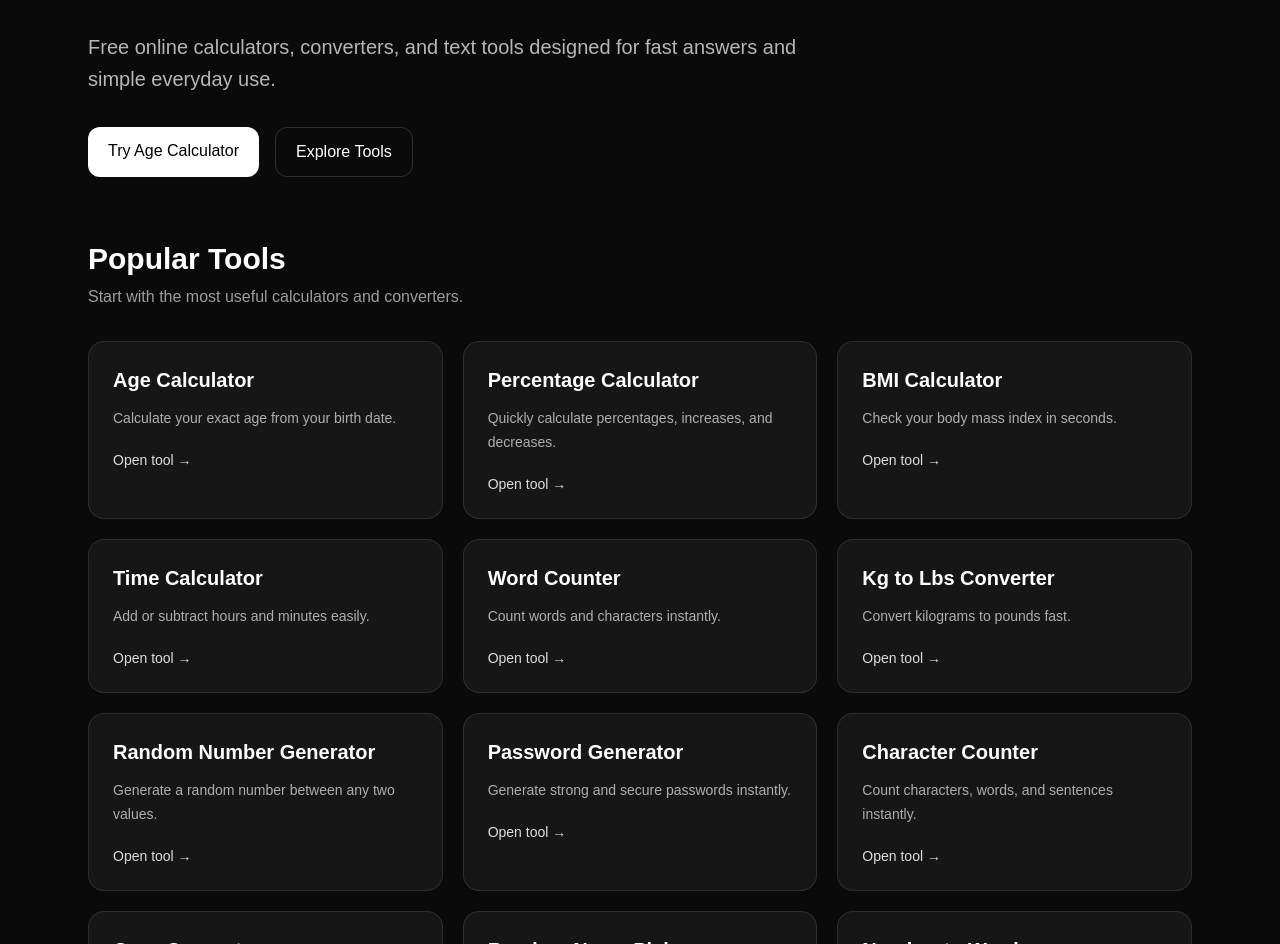
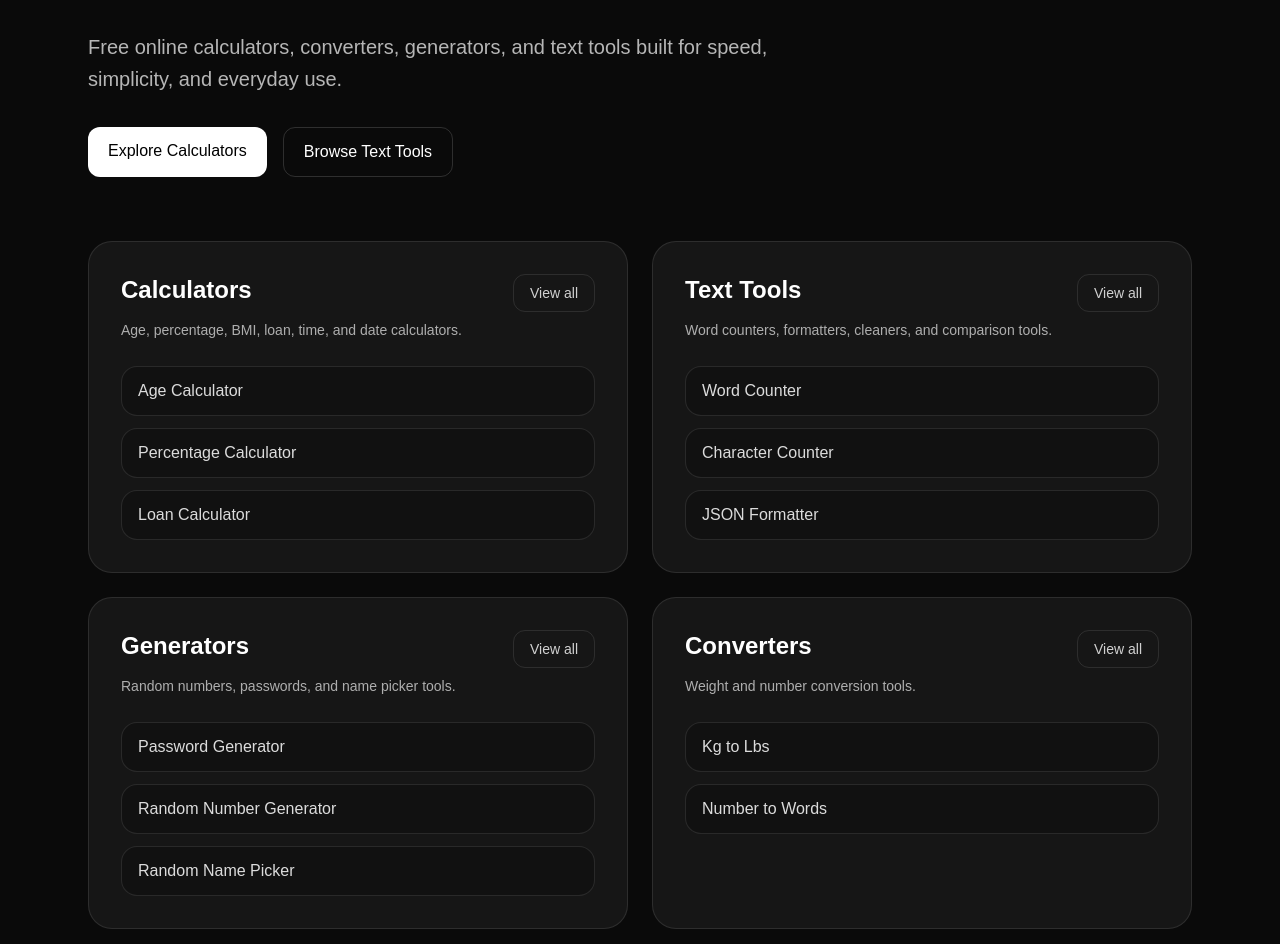
Before and after one commit to spacekjk/tool-nova-site, a Next.js app: page / in a window 1280 px wide. Shown: the part 228-1172 px from the top of the page. Built offline with nearby package versions, Linux system fonts and the light colour scheme.

Commit message:
add category pages and homepage structure

```diff
--- /dev/null
+++ b/app/calculators/page.tsx
@@ -0,0 +1,66 @@
+import Link from "next/link";
+
+const calculators = [
+  {
+    title: "Age Calculator",
+    href: "/age-calculator",
+    description: "Calculate your exact age from your birth date.",
+  },
+  {
+    title: "Percentage Calculator",
+    href: "/percentage-calculator",
+    description: "Calculate percentages, increases, and decreases.",
+  },
+  {
+    title: "BMI Calculator",
+    href: "/bmi-calculator",
+    description: "Check your body mass index quickly.",
+  },
+  {
+    title: "Time Calculator",
+    href: "/time-calculator",
+    description: "Add or subtract hours and minutes.",
+  },
+  {
+    title: "Loan Calculator",
+    href: "/loan-calculator",
+    description: "Estimate monthly payments and total interest.",
+  },
+  {
+    title: "Days Between Dates",
+    href: "/days-between-dates",
+    description: "Find the number of days between two dates.",
+  },
+];
+
+export default function CalculatorsPage() {
+  return (
+    <main className="min-h-screen bg-neutral-950 text-white">
+      <section className="mx-auto max-w-6xl px-6 py-14">
+        <p className="mb-3 text-sm text-white/60">Tool Nova Categories</p>
+        <h1 className="text-4xl font-bold tracking-tight sm:text-5xl">
+          Calculators
+        </h1>
+        <p className="mt-4 max-w-3xl text-lg leading-8 text-white/70">
+          Explore free online calculators for age, percentages, BMI, loans,
+          dates, and more.
+        </p>
+
+        <div className="mt-10 grid gap-5 sm:grid-cols-2 lg:grid-cols-3">
+          {calculators.map((tool) => (
+            <Link
+              key={tool.href}
+              href={tool.href}
+              className="rounded-2xl border border-white/10 bg-white/5 p-6 transition hover:border-white/20 hover:bg-white/10"
+            >
+              <h2 className="text-xl font-semibold">{tool.title}</h2>
+              <p className="mt-3 text-sm leading-6 text-white/65">
+                {tool.description}
+              </p>
+            </Link>
+          ))}
+        </div>
+      </section>
+    </main>
+  );
+}
--- a/app/components.tsx
+++ b/app/components.tsx
@@ -4,6 +4,10 @@ import Link from "next/link";
 import { useState } from "react";
 
 const tools = [
+  { href: "/calculators", label: "All Calculators" },
+  { href: "/text-tools", label: "All Text Tools" },
+  { href: "/generators", label: "All Generators" },
+  { href: "/converters", label: "All Converters" },
   { href: "/age-calculator", label: "Age Calculator" },
   { href: "/percentage-calculator", label: "Percentage Calculator" },
   { href: "/bmi-calculator", label: "BMI Calculator" },
--- /dev/null
+++ b/app/converters/page.tsx
@@ -0,0 +1,45 @@
+import Link from "next/link";
+
+const converters = [
+  {
+    title: "Kg to Lbs Converter",
+    href: "/kg-to-lbs",
+    description: "Convert kilograms to pounds instantly.",
+  },
+  {
+    title: "Number to Words",
+    href: "/number-to-words",
+    description: "Convert numbers into English words.",
+  },
+];
+
+export default function ConvertersPage() {
+  return (
+    <main className="min-h-screen bg-neutral-950 text-white">
+      <section className="mx-auto max-w-6xl px-6 py-14">
+        <p className="mb-3 text-sm text-white/60">Tool Nova Categories</p>
+        <h1 className="text-4xl font-bold tracking-tight sm:text-5xl">
+          Converters
+        </h1>
+        <p className="mt-4 max-w-3xl text-lg leading-8 text-white/70">
+          Free online converters for units, numbers, and everyday use.
+        </p>
+
+        <div className="mt-10 grid gap-5 sm:grid-cols-2 lg:grid-cols-3">
+          {converters.map((tool) => (
+            <Link
+              key={tool.href}
+              href={tool.href}
+              className="rounded-2xl border border-white/10 bg-white/5 p-6 transition hover:border-white/20 hover:bg-white/10"
+            >
+              <h2 className="text-xl font-semibold">{tool.title}</h2>
+              <p className="mt-3 text-sm leading-6 text-white/65">
+                {tool.description}
+              </p>
+            </Link>
+          ))}
+        </div>
+      </section>
+    </main>
+  );
+}
--- /dev/null
+++ b/app/generators/page.tsx
@@ -0,0 +1,50 @@
+import Link from "next/link";
+
+const generators = [
+  {
+    title: "Random Number Generator",
+    href: "/random-number-generator",
+    description: "Generate a random number between any two values.",
+  },
+  {
+    title: "Password Generator",
+    href: "/password-generator",
+    description: "Create strong and secure passwords instantly.",
+  },
+  {
+    title: "Random Name Picker",
+    href: "/random-name-picker",
+    description: "Pick a random name from a list.",
+  },
+];
+
+export default function GeneratorsPage() {
+  return (
+    <main className="min-h-screen bg-neutral-950 text-white">
+      <section className="mx-auto max-w-6xl px-6 py-14">
+        <p className="mb-3 text-sm text-white/60">Tool Nova Categories</p>
+        <h1 className="text-4xl font-bold tracking-tight sm:text-5xl">
+          Generators
+        </h1>
+        <p className="mt-4 max-w-3xl text-lg leading-8 text-white/70">
+          Free online generators for numbers, passwords, and name picking.
+        </p>
+
+        <div className="mt-10 grid gap-5 sm:grid-cols-2 lg:grid-cols-3">
+          {generators.map((tool) => (
+            <Link
+              key={tool.href}
+              href={tool.href}
+              className="rounded-2xl border border-white/10 bg-white/5 p-6 transition hover:border-white/20 hover:bg-white/10"
+            >
+              <h2 className="text-xl font-semibold">{tool.title}</h2>
+              <p className="mt-3 text-sm leading-6 text-white/65">
+                {tool.description}
+              </p>
+            </Link>
+          ))}
+        </div>
+      </section>
+    </main>
+  );
+}
--- a/app/page.tsx
+++ b/app/page.tsx
@@ -1,92 +1,45 @@
 import Link from "next/link";
 
-const tools = [
+const categories = [
   {
-    title: "Age Calculator",
-    href: "/age-calculator",
-    description: "Calculate your exact age from your birth date.",
+    title: "Calculators",
+    href: "/calculators",
+    description: "Age, percentage, BMI, loan, time, and date calculators.",
+    items: [
+      { title: "Age Calculator", href: "/age-calculator" },
+      { title: "Percentage Calculator", href: "/percentage-calculator" },
+      { title: "Loan Calculator", href: "/loan-calculator" },
+    ],
   },
   {
-    title: "Percentage Calculator",
-    href: "/percentage-calculator",
-    description: "Quickly calculate percentages, increases, and decreases.",
+    title: "Text Tools",
+    href: "/text-tools",
+    description: "Word counters, formatters, cleaners, and comparison tools.",
+    items: [
+      { title: "Word Counter", href: "/word-counter" },
+      { title: "Character Counter", href: "/character-counter" },
+      { title: "JSON Formatter", href: "/json-formatter" },
+    ],
   },
   {
-    title: "BMI Calculator",
-    href: "/bmi-calculator",
-    description: "Check your body mass index in seconds.",
+    title: "Generators",
+    href: "/generators",
+    description: "Random numbers, passwords, and name picker tools.",
+    items: [
+      { title: "Password Generator", href: "/password-generator" },
+      { title: "Random Number Generator", href: "/random-number-generator" },
+      { title: "Random Name Picker", href: "/random-name-picker" },
+    ],
   },
   {
-    title: "Time Calculator",
-    href: "/time-calculator",
-    description: "Add or subtract hours and minutes easily.",
+    title: "Converters",
+    href: "/converters",
+    description: "Weight and number conversion tools.",
+    items: [
+      { title: "Kg to Lbs", href: "/kg-to-lbs" },
+      { title: "Number to Words", href: "/number-to-words" },
+    ],
   },
-  {
-    title: "Word Counter",
-    href: "/word-counter",
-    description: "Count words and characters instantly.",
-  },
-  {
-    title: "Kg to Lbs Converter",
-    href: "/kg-to-lbs",
-    description: "Convert kilograms to pounds fast.",
-  },
-  {
-    title: "Random Number Generator",
-    href: "/random-number-generator",
-    description: "Generate a random number between any two values.",
-  },
-  {
-    title: "Password Generator",
-    href: "/password-generator",
-    description: "Generate strong and secure passwords instantly."
-  },
-  {
-    title: "Character Counter",
-    href: "/character-counter",
-    description: "Count characters, words, and sentences instantly."
-  },
-  {
-    title: "Case Converter",
-    href: "/case-converter",
-    description: "Convert text to uppercase, lowercase, title case, and more.",
-  },
-  {
-    title: "Random Name Picker",
-    href: "/random-name-picker",
-    description: "Pick a random name from a list instantly.",
-  },
-  {
-    title: "Number to Words",
-    href: "/number-to-words",
-    description: "Convert numbers into English words instantly.",
-  },
-  {
-    title: "Loan Calculator",
-    href: "/loan-calculator",
-    description: "Estimate monthly payments, total repayment, and interest.",
-  },
-  {
-    title: "Days Between Dates",
-    href: "/days-between-dates",
-    description: "Calculate the number of days between two dates instantly.",
-  },
-  {
-    title: "Remove Line Breaks",
-    href: "/remove-line-breaks",
-    description: "Remove line breaks and clean up copied text instantly.",
-  },
-  {
-    title: "Text Compare",
-    href: "/text-compare",
-    description: "Compare two texts side by side and spot differences.",
-  },
-  {
-    title: "JSON Formatter",
-    href: "/json-formatter",
-    description: "Format and validate JSON instantly.",
-  }
-
 ];
 
 export default function HomePage() {
@@ -103,54 +56,63 @@ export default function HomePage() {
           </h1>
 
           <p className="mt-6 text-lg leading-8 text-white/70 sm:text-xl">
-            Free online calculators, converters, and text tools designed for
-            fast answers and simple everyday use.
+            Free online calculators, converters, generators, and text tools
+            built for speed, simplicity, and everyday use.
           </p>
 
           <div className="mt-8 flex flex-wrap gap-4">
             <Link
-              href="/age-calculator"
+              href="/calculators"
               className="rounded-xl bg-white px-5 py-3 font-medium text-black transition hover:opacity-90"
             >
-              Try Age Calculator
+              Explore Calculators
             </Link>
 
-            <a
-              href="#popular-tools"
+            <Link
+              href="/text-tools"
               className="rounded-xl border border-white/15 px-5 py-3 font-medium text-white transition hover:bg-white/5"
             >
-              Explore Tools
-            </a>
+              Browse Text Tools
+            </Link>
           </div>
         </div>
       </section>
 
-      <section
-        id="popular-tools"
-        className="mx-auto max-w-6xl px-6 pb-16"
+      <section className="mx-auto max-w-6xl px-6 pb-16">
+        <div className="grid gap-6 lg:grid-cols-2">
+          {categories.map((category) => (
+            <div
+              key={category.href}
+              className="rounded-3xl border border-white/10 bg-white/5 p-8"
             >
-        <div className="mb-8">
-          <h2 className="text-2xl font-semibold sm:text-3xl">Popular Tools</h2>
-          <p className="mt-2 text-white/60">
-            Start with the most useful calculators and converters.
+              <div className="flex items-start justify-between gap-4">
+                <div>
+                  <h2 className="text-2xl font-semibold">{category.title}</h2>
+                  <p className="mt-3 text-sm leading-6 text-white/65">
+                    {category.description}
                   </p>
                 </div>
 
-        <div className="grid gap-5 sm:grid-cols-2 lg:grid-cols-3">
-          {tools.map((tool) => (
                 <Link
-              key={tool.href}
-              href={tool.href}
-              className="rounded-2xl border border-white/10 bg-white/5 p-6 transition hover:border-white/20 hover:bg-white/10"
+                  href={category.href}
+                  className="rounded-xl border border-white/10 px-4 py-2 text-sm text-white/80 hover:bg-white/5"
                 >
-              <h3 className="text-xl font-semibold">{tool.title}</h3>
-              <p className="mt-3 text-sm leading-6 text-white/65">
-                {tool.description}
-              </p>
-              <p className="mt-5 text-sm font-medium text-white/85">
-                Open tool →
-              </p>
+                  View all
                 </Link>
+              </div>
+
+              <div className="mt-6 space-y-3">
+                {category.items.map((item) => (
+                  <Link
+                    key={item.href}
+                    href={item.href}
+                    className="block rounded-2xl border border-white/10 bg-black/20 px-4 py-3 text-white/85 transition hover:bg-white/5"
+                  >
+                    {item.title}
+                  </Link>
+                ))}
+              </div>
+            </div>
           ))}
         </div>
       </section>
@@ -162,19 +124,19 @@ export default function HomePage() {
             <div>
               <h3 className="font-medium">Fast</h3>
               <p className="mt-2 text-sm leading-6 text-white/65">
-                Get results instantly without clutter.
+                Get instant results without clutter.
               </p>
             </div>
             <div>
               <h3 className="font-medium">Free</h3>
               <p className="mt-2 text-sm leading-6 text-white/65">
-                No signup required for everyday tools.
+                Use every tool without sign-up.
               </p>
             </div>
             <div>
-              <h3 className="font-medium">SEO-Friendly Structure</h3>
+              <h3 className="font-medium">Organized</h3>
               <p className="mt-2 text-sm leading-6 text-white/65">
-                Clear pages for calculators, converters, and guides.
+                Browse tools by category for easier navigation and stronger SEO.
               </p>
             </div>
           </div>
--- a/app/sitemap.ts
+++ b/app/sitemap.ts
@@ -5,6 +5,10 @@ export default function sitemap(): MetadataRoute.Sitemap {
 
   const routes = [
     "",
+    "/calculators",
+    "/text-tools",
+    "/generators",
+    "/converters",
     "/age-calculator",
     "/percentage-calculator",
     "/bmi-calculator",
--- /dev/null
+++ b/app/text-tools/page.tsx
@@ -0,0 +1,65 @@
+import Link from "next/link";
+
+const textTools = [
+  {
+    title: "Word Counter",
+    href: "/word-counter",
+    description: "Count words, characters, and reading time.",
+  },
+  {
+    title: "Character Counter",
+    href: "/character-counter",
+    description: "Count characters, words, and sentences instantly.",
+  },
+  {
+    title: "Case Converter",
+    href: "/case-converter",
+    description: "Convert text to uppercase, lowercase, title case, and more.",
+  },
+  {
+    title: "Remove Line Breaks",
+    href: "/remove-line-breaks",
+    description: "Clean up copied text by removing line breaks.",
+  },
+  {
+    title: "Text Compare",
+    href: "/text-compare",
+    description: "Compare two texts side by side.",
+  },
+  {
+    title: "JSON Formatter",
+    href: "/json-formatter",
+    description: "Format and validate JSON instantly.",
+  },
+];
+
+export default function TextToolsPage() {
+  return (
+    <main className="min-h-screen bg-neutral-950 text-white">
+      <section className="mx-auto max-w-6xl px-6 py-14">
+        <p className="mb-3 text-sm text-white/60">Tool Nova Categories</p>
+        <h1 className="text-4xl font-bold tracking-tight sm:text-5xl">
+          Text Tools
+        </h1>
+        <p className="mt-4 max-w-3xl text-lg leading-8 text-white/70">
+          Free online text tools for writing, formatting, comparing, and editing.
+        </p>
+
+        <div className="mt-10 grid gap-5 sm:grid-cols-2 lg:grid-cols-3">
+          {textTools.map((tool) => (
+            <Link
+              key={tool.href}
+              href={tool.href}
+              className="rounded-2xl border border-white/10 bg-white/5 p-6 transition hover:border-white/20 hover:bg-white/10"
+            >
+              <h2 className="text-xl font-semibold">{tool.title}</h2>
+              <p className="mt-3 text-sm leading-6 text-white/65">
+                {tool.description}
+              </p>
+            </Link>
+          ))}
+        </div>
+      </section>
+    </main>
+  );
+}
```
Lines whose indentation alone changed are shown as unchanged.
